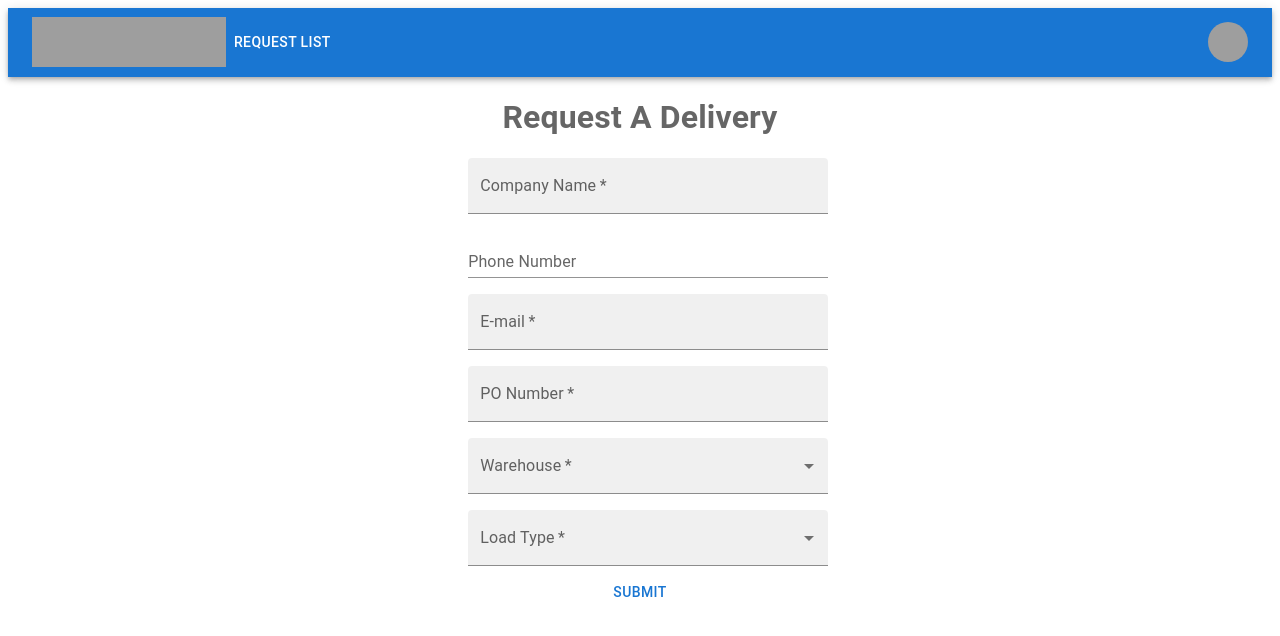
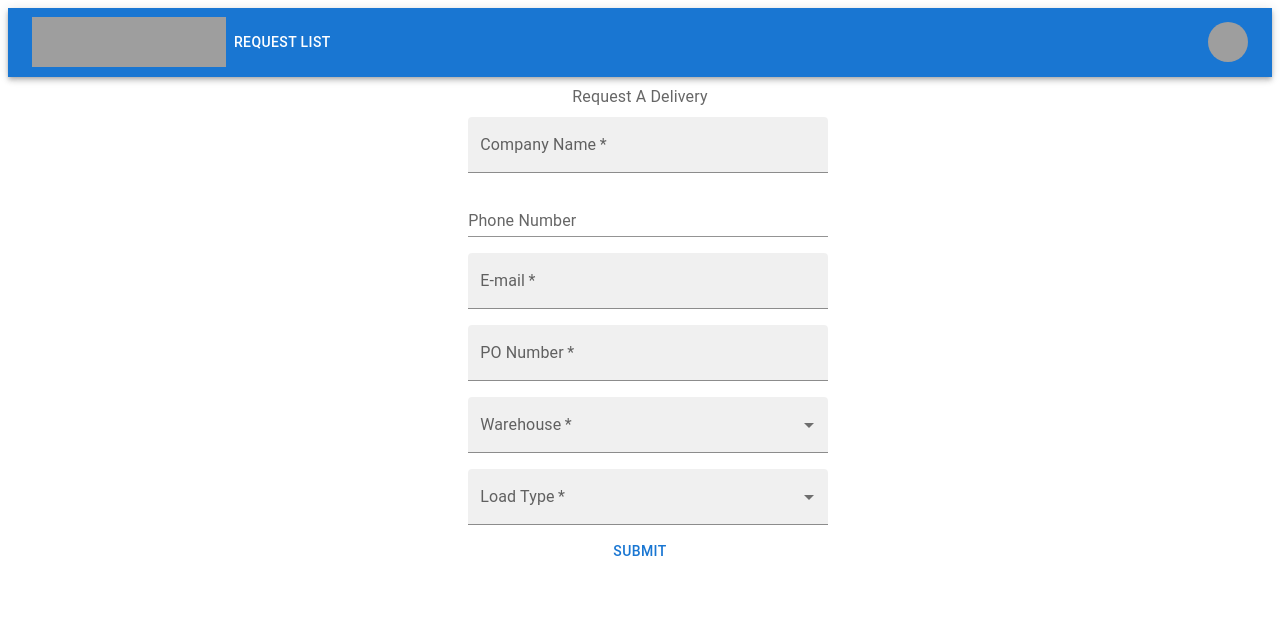
Before and after one commit to gtchiudi/ct-scheduling, a React (Vite) app: page /RequestForm in a window 1280 px wide. Shown: the top 636 px of the page. Built offline with nearby package versions, Linux system fonts and the light colour scheme; grey boxes are pictures that could not be loaded.

Commit message:
Formatting

```diff
--- a/src/routes/RequestForm.jsx
+++ b/src/routes/RequestForm.jsx
@@ -32,12 +32,12 @@ const RequestForm = () => {
         },
     ]
 
-    const [company_name, setcompany_name] = useState("")
-    const [phone_number, setphone_number] = useState("")
-    const [email, setemail]               = useState("")
-    const [po_number, setpo_number]       = useState("")
-    const [warehouse, setwarehouse]       = useState("")
-    const [load_type, setload_type]       = useState("")
+    const [company_name, setcompany_name] = useState('')
+    const [phone_number, setphone_number] = useState('')
+    const [email, setemail]               = useState('')
+    const [po_number, setpo_number]       = useState('')
+    const [warehouse, setwarehouse]       = useState('')
+    const [load_type, setload_type]       = useState('')
 
     //const history = useHistory();
 
@@ -54,7 +54,7 @@ const RequestForm = () => {
 
         await axios({
             method: 'post',
-            url: 'gtchiudi.pythonanywhere.com', // Terribly unsure what URL to put here so I'm just hoping this one is right. Will need Gino to confirm
+            url: 'http://localhost:5173/api/', // Terribly unsure what URL to put here so I'm just hoping this one is right. Will need Gino to confirm
             data: formField
         }).then((response) => {
             console.log(response.data);
@@ -80,7 +80,7 @@ const RequestForm = () => {
                 autoComplete="off"
             >
                 <div>
-                <FormLabel ><h1>Request A Delivery</h1></FormLabel>
+                <FormLabel for="company_name">Request A Delivery</FormLabel>
                     <TextField
                         required
                         id="company_name"
@@ -130,6 +130,8 @@ const RequestForm = () => {
                         id="warehouse"
                         label="Warehouse"
                         variant="filled"
+                        value={warehouse}
+                        onChange={e => setwarehouse(e.target.value)}
                     >
                         {warehouses.map((option) => (
                         <MenuItem key={option.value} value={option.value}>
@@ -145,6 +147,8 @@ const RequestForm = () => {
                         id="load_type"
                         label="Load Type"
                         variant="filled"
+                        value={load_type}
+                        onChange={e=> setload_type(e.target.value)}
                     >
                         {load_types.map((option) => (
                         <MenuItem key={option.value} value={option.value}>
```
